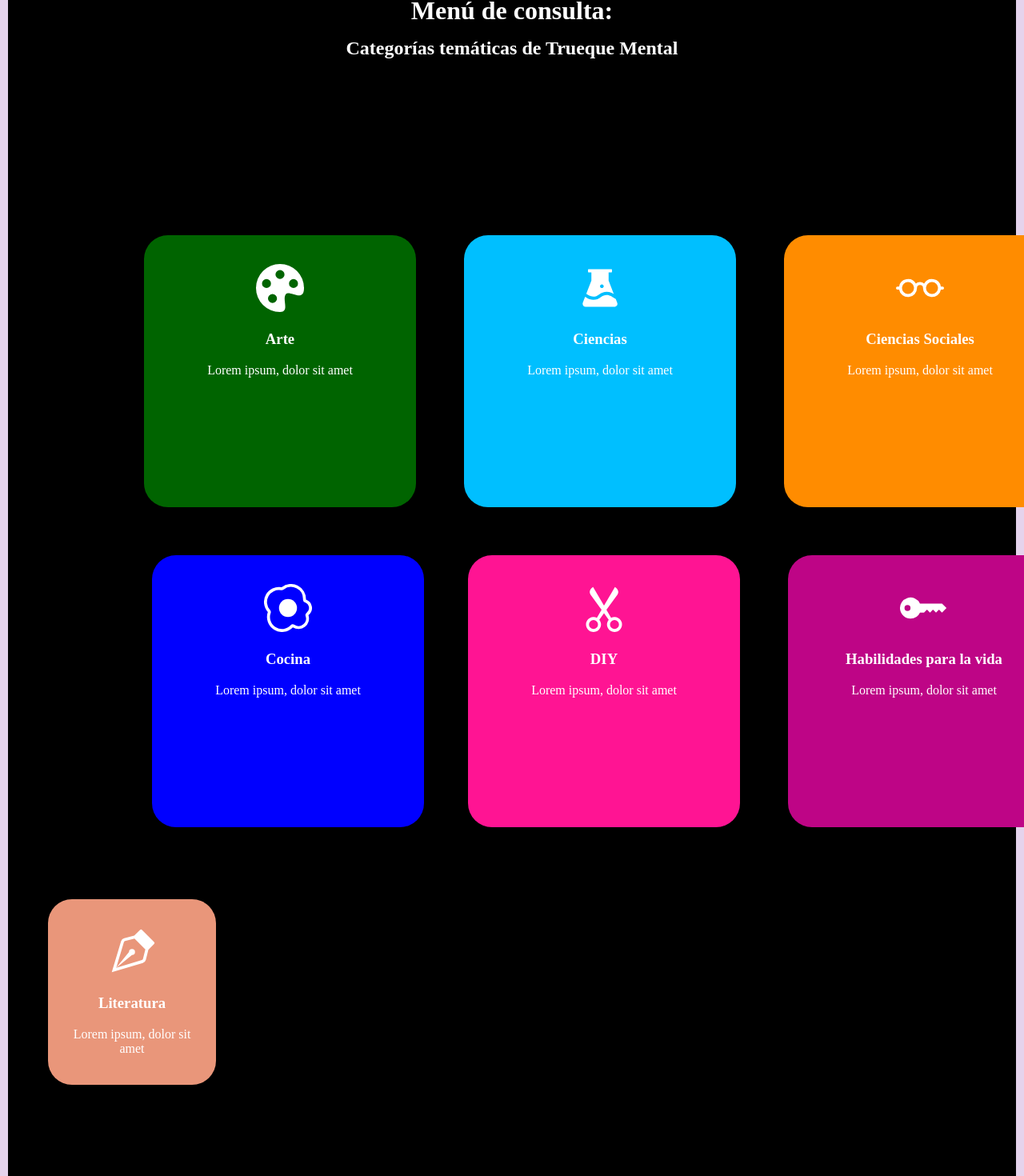
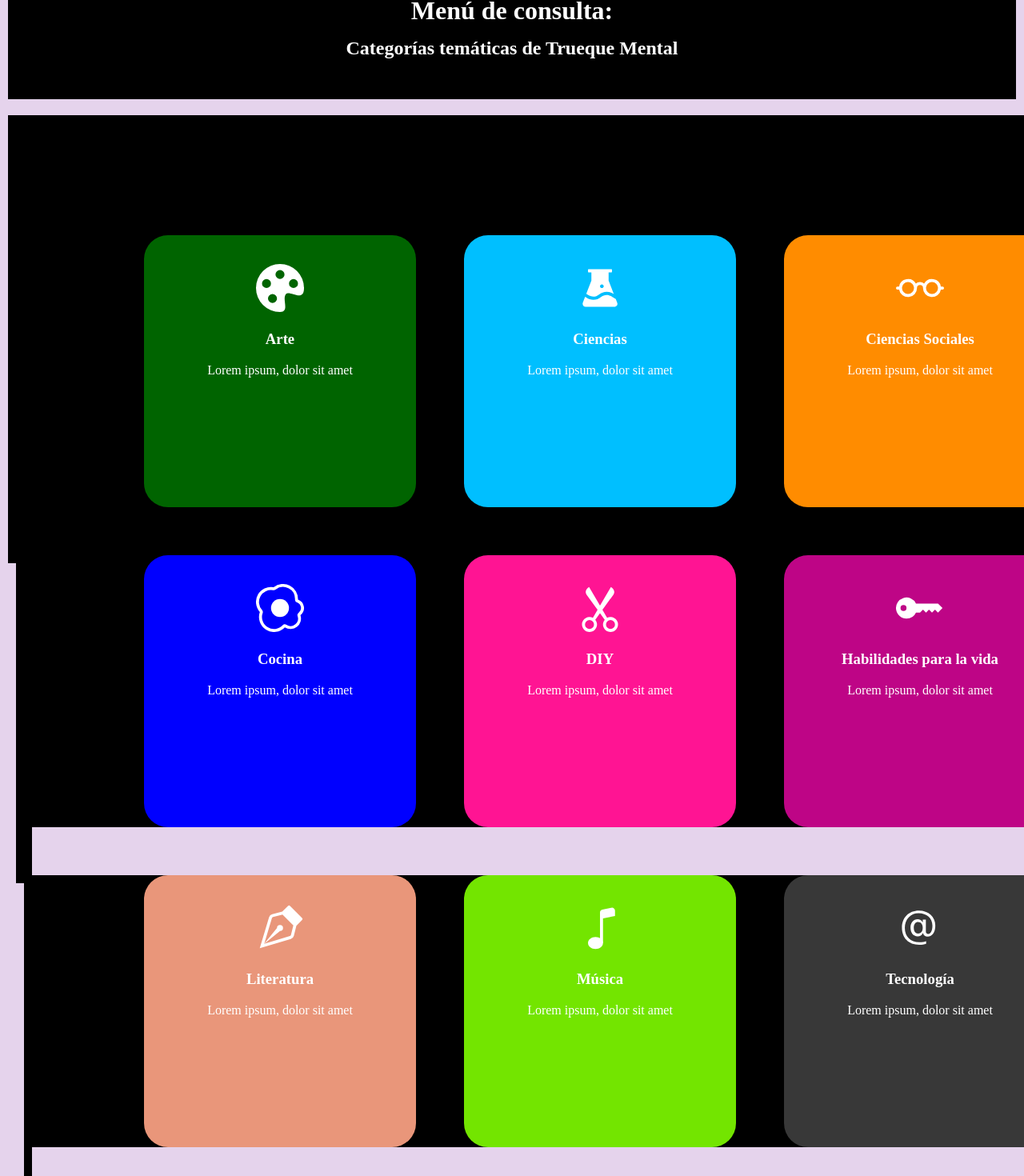
Before and after one commit to juan52878911/ciclo-4-proyecto, a React (Create React App) app: page /topics in a window 1280 px wide. Shown: the part 150-1620 px from the top of the page at 80% size. Built offline with nearby package versions, Linux system fonts and the light colour scheme; no server answers.

Commit message:
intentos por colocar el fondo negro en una sola página

```diff
--- a/src/views/Topics.css
+++ b/src/views/Topics.css
@@ -1,5 +1,20 @@
+ .todalpagina{
+     background-color: black!important;
+ }
 
 
+.Totalpagina{
+  background-color: black!important;
+}
+
+ .colorfondo1{
+     background-color: black!important;
+ }
+
+
+ .colorfondo{
+     background-color: black!important;
+ }
 
  .menudeconsulta {
     color:white;
@@ -20,7 +35,14 @@
 
     .primerafila{
         align-self: center;
+        background-color: black!important;
     }
+
+
+    .externo1{
+        background-color: black;
+    }
+
 
     .caja1 {
       color: white;
@@ -118,6 +140,7 @@
 
       .segundafila{
         align-self: center;
+        background-color:black!important;
     }
 
 
@@ -129,7 +152,7 @@
         margin: 0px;
         margin-top: 550px;
         margin-bottom: 70px;
-        margin-left: 170px;
+        margin-left: 160px;
         margin-right: 10px;
         padding: 20px;
         border-radius: 30px;
@@ -162,7 +185,7 @@
         margin: 0px;
         margin-top: 550px;
         margin-bottom: 70px;
-        margin-left: 45px;
+        margin-left: 50px;
         margin-right: 10px;
         padding: 20px;
         border-radius: 30px;
@@ -217,15 +240,26 @@
 
 
 
+      .tercerafila{
+        background-color:black!important;
+        margin-left:0px;
+        margin-right: 50px;
+      }
+
+      .externo1{
+        background-color: black;
+    }
+
 
       .caja7 {
         color: white;
         background-color:darksalmon;
-        margin: 0px;
-        margin-top: 1000px;
+        height:300px;
+        width:300px;
+        margin-top: 950px;
         margin-bottom: 70px;
-        margin-left: 50px;
-        margin-right: 1000px;
+        margin-left: 150px;
+        margin-right: 10px;
         padding: 20px;
         border-radius: 30px;
         text-align: center;
@@ -251,10 +285,12 @@
         color: white;
         background-color:rgba(128, 255, 0, 0.897);
         margin: 0px;
-        margin-top: 150px;
+        height:300px;
+        width:300px;
+        margin-top: 950px;
         margin-bottom: 70px;
         margin-left: 50px;
-        margin-right: 1000px;
+        margin-right: 10px;
         padding: 20px;
         border-radius: 30px;
         text-align: center;
@@ -279,25 +315,16 @@
       .caja9 {
         color: white;
         background-color:rgba(105, 105, 105, 0.534);
+        height:300px;
+        width:300px;
         margin: 0px;
-        margin-top: 150px;
+        margin-top: 950px;
         margin-bottom: 70px;
         margin-left: 50px;
-        margin-right: 1000px;
+        margin-right: 10px;
         padding: 20px;
         border-radius: 30px;
         text-align: center;
-      }
-
-      .external9{
-          color:white;
-          background-color:darkgreen;
-          padding: 20px;
-          border-radius:30px;
-          margin-top: 150px;
-          margin-left: 50px;
-          margin-right: 1000px;
-          text-align: center;
       }
 
       .icono9{
--- a/src/views/Topics.jsx
+++ b/src/views/Topics.jsx
@@ -19,36 +19,18 @@ import { BsAt } from "react-icons/bs";
 import { AiFillExperiment } from "react-icons/ai";
 import {BsPersonCircle} from "react-icons/bs";
 import '../views/Topics.css';
-import { Block } from '@mui/icons-material';
+import { Block, LabelImportant } from '@mui/icons-material';
 import { textAlign } from '@mui/system';
 
-class handleChangeComplete extends React.Component {
-    state = {
-      background: '#f3dbee',
-    };
-
-    handleChangeComplete = (color) => {
-      this.setState({ background: color.hex });
-    };
-
-    render() {
-      //require("./LoguedHome.css");
-      return (
-       <SketchPicker
-        color={ this.state.background }
-          onChangeComplete={ this.handleChangeComplete }
-      />
-    );
-    }
-  }
 
   export function Topics() {
 
       //botón de ver más debe llevar a perfil del otro usuario
 
   return (
-    <Container style={{backgroundColor:"black"}}>
-      <Row>
+    <div class="Todalpagina" style={{forcedColorAdjust:"black"}}>
+    <Container class='totalpagina' style={{backgroundColor:"black"}}>
+      <Row style={{backgroundColor:"black"}}>
         <Col>
         <h1 class="menudeconsulta" style={{textAlign:'center'}}>
           Menú de consulta:
@@ -67,9 +49,9 @@ class handleChangeComplete extends React.Component {
 
 
 
-      <div class="primerafila" style={{display:'inline-flex', float:"left", width:"10px"}}>
-      <Row>
-          <Col class="externo1">
+      <div class="primerafila" style={{display:'inline-flex', float:"left", width:"10px", backgroundColor:'black'}}>
+      <Row style={{backgroundColor:"black"}}>
+          <Col class="externo1" style={{backgroundColor:"black"}}>
           <div class="caja1">
                 <p>
                     <BsPaletteFill class={"icono1"} size={"60"} style={{textAlign:'center'}}></BsPaletteFill>
@@ -90,7 +72,7 @@ class handleChangeComplete extends React.Component {
 
 
 
-      <Row>
+      <Row style={{backgroundColor:"black"}}>
           <Col class="externo2">
             <div class="caja2">
                 <p>
@@ -111,7 +93,7 @@ class handleChangeComplete extends React.Component {
       </Row>
 
 
-      <Row>
+      <Row style={{backgroundColor:"black"}}>
           <Col class="externo3">
             <div class="caja3">
                 <p>
@@ -134,9 +116,9 @@ class handleChangeComplete extends React.Component {
 
 
 
-      <div class="segundafila" style={{display:'inline-flex', float:"left", width:"10px"}}>
+      <div class="segundafila" style={{display:'inline-flex', float:"left", width:"10px", backgroundColor:'black'}}>
       <Row>
-          <Col class="externo4">
+          <Col class="externo4" style={{backgroundColor:"black"}}>
               <div class="caja4">
                 <p>
                     <BsEggFried class={"icono4"} size={"60"} style={{textAlign:'center'}}></BsEggFried>
@@ -158,7 +140,7 @@ class handleChangeComplete extends React.Component {
 
 
       <Row>
-          <Col class="externo5">
+          <Col class="externo5" style={{backgroundColor:"black"}}>
             <div class="caja5">
                 <p>
                     <BsScissors class={"icono5"} size={"60"} style={{textAlign:'center'}}></BsScissors>
@@ -180,7 +162,7 @@ class handleChangeComplete extends React.Component {
 
 
       <Row>
-          <Col class="externo6">
+          <Col class="externo6" style={{backgroundColor:"black"}}>
             <div class="caja6">
                 <p>
                     <BsKeyFill class={"icono6"} size={"60"} style={{textAlign:'center'}}></BsKeyFill>
@@ -200,9 +182,9 @@ class handleChangeComplete extends React.Component {
       </Row>
       </div>
 
-
+      <div class="tercerafila" style={{display:'inline-flex', float:"left", width:"10px"}}>
       <Row>
-          <Col class="externo7">
+          <Col class="externo7" style={{backgroundColor:"black"}}>
             <div class="caja7">
                 <p>
                     <BsVectorPen class={"icono7"} size={"60"} style={{textAlign:'center'}}></BsVectorPen>
@@ -224,7 +206,7 @@ class handleChangeComplete extends React.Component {
 
 
       <Row>
-          <Col class="externo8">
+          <Col class="externo8" style={{backgroundColor:"black"}}>
             <div class="caja8">
                 <p>
                     <BsMusicNote class={"icono8"} size={"60"} style={{textAlign:'center'}}></BsMusicNote>
@@ -247,7 +229,7 @@ class handleChangeComplete extends React.Component {
 
 
       <Row>
-          <Col class="externo9">
+          <Col class="externo9" style={{backgroundColor:"black"}}>
             <div class="caja9">
                 <p>
                     <BsAt class={"icono9"} size={"60"} style={{textAlign:'center'}}></BsAt>
@@ -265,6 +247,8 @@ class handleChangeComplete extends React.Component {
             </div>
             </Col>
       </Row>
+      </div>
     </Container>
+    </div>
     )
     }
```
Also changed, not shown: public/index.html (line endings or trailing spaces).
